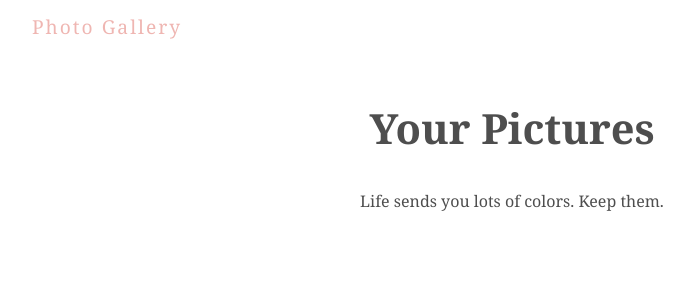
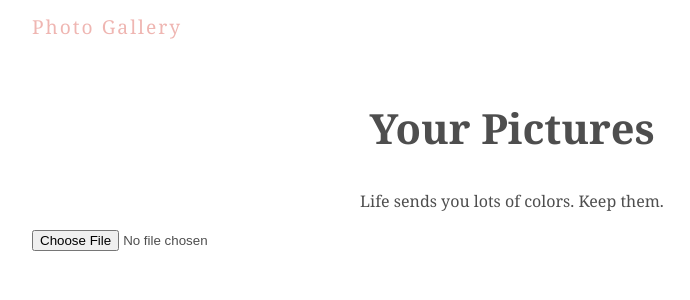
Before and after one commit to keshav2802/Photo-Gallery, a React (Create React App) app: page / in a window 1280 px wide. Shown: the top 300 px of the page, without its empty margins (128-818 px from the left). Built offline with nearby package versions, Linux system fonts and the light colour scheme.

Commit message:
created the image upload form

```diff
--- a/src/App.js
+++ b/src/App.js
@@ -1,10 +1,13 @@
 import React from 'react';
 import Title from './components/Title';
+import UploadForm from './components/UploadForm';
+
 
 const App = () => {
   return (
     <div className="App">
       <Title />
+      <UploadForm />
     </div>
   )
 }
--- /dev/null
+++ b/src/components/UploadForm.js
@@ -0,0 +1,33 @@
+import React, {useState} from 'react';
+
+const UploadForm = () => {
+
+  const [file, setFile] = useState(null);
+  const [error, setError] = useState(null);
+
+  const types = ['image/png', 'image/jpg', 'image/jpeg'];
+
+  const changeHandler = (e) => {
+    let selectedFile = e.target.files[0];
+    console.log(selectedFile);
+    if(selectedFile && types.includes(selectedFile.type)) {
+      setFile(selectedFile);
+      setError('');
+    } else {
+      setFile(null);
+      setError('Please select an image file (png or jpg)');
+    }
+  }
+
+  return (
+    <form>
+      <input type="file" onChange={changeHandler}/>
+      <div className="output">
+        {error && <div className="error">{error}</div>}
+        {file && <div>{file.name}</div>}
+      </div>
+    </form>
+  )
+}
+
+export default UploadForm;
```
